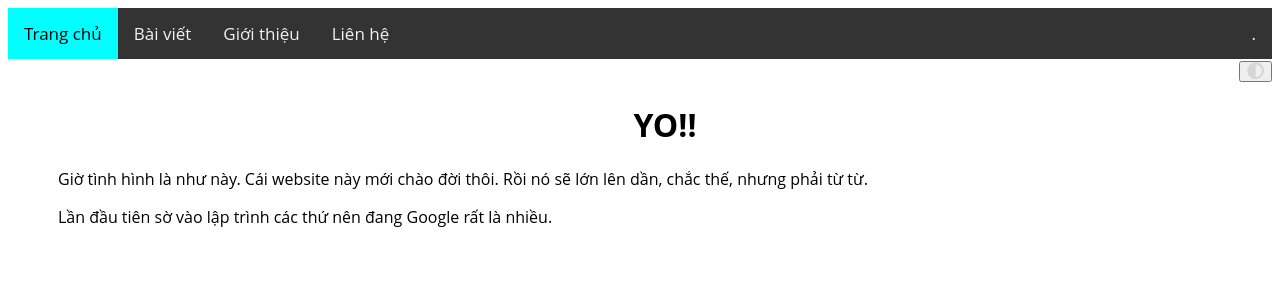
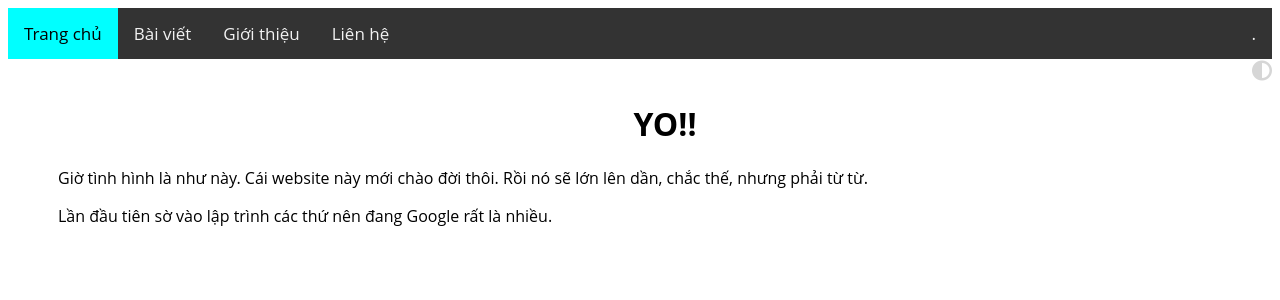
Before and after one commit to consoicongnghe/consoicongnghe.github.io, a Jekyll site: the page index.html, which Jekyll copies as it is, in a window 1280 px wide. Shown: the top 300 px of the page. Built offline with Jekyll 4.4.1, drawn with Linux system fonts in a browser that asks for light colours; nearby versions of some CDN libraries.

Commit message:
Update index.html

```diff
--- a/index.html
+++ b/index.html
@@ -1,5 +1,5 @@
 <!DOCTYPE html>
-<html lang="vi" data-theme="light">
+<html lang="vi">
 	<head>
 		<meta charset="UTF-8">
 		<meta name="viewport" content="width=device-width, initial-scale=1">
@@ -18,7 +18,6 @@
 				text-align: right;
 			}
 		</style>
-		<script src="/scripts/theme.js"></script>
 	</head>
 	<body>
 		<div class="topnav">
@@ -31,18 +30,13 @@
 			</div>
 		</div>
 		<div class="rightalign">
-			<!--<i onclick="ToggleDarkMode()" class="fa fa-circle-half-stroke fa-lg"></i>
+			<i onclick="ToggleDarkMode()" class="fa fa-circle-half-stroke fa-lg"></i>
 			<!--<script>
 				function ToggleDarkMode() {
 					var userTheme = document.body;
 					userTheme.classList.toggle("dark-mode");
 				}
 			</script>-->
-			<button
-				type="button"
-				data-theme-toggle
-				aria-label=""><i class="fa fa-circle-half-stroke fa-lg"></i>
-			</button>
 		</div>
 		<div class="postss">
 			<h1 style="text-align:center;">YO!!</h1>
```
